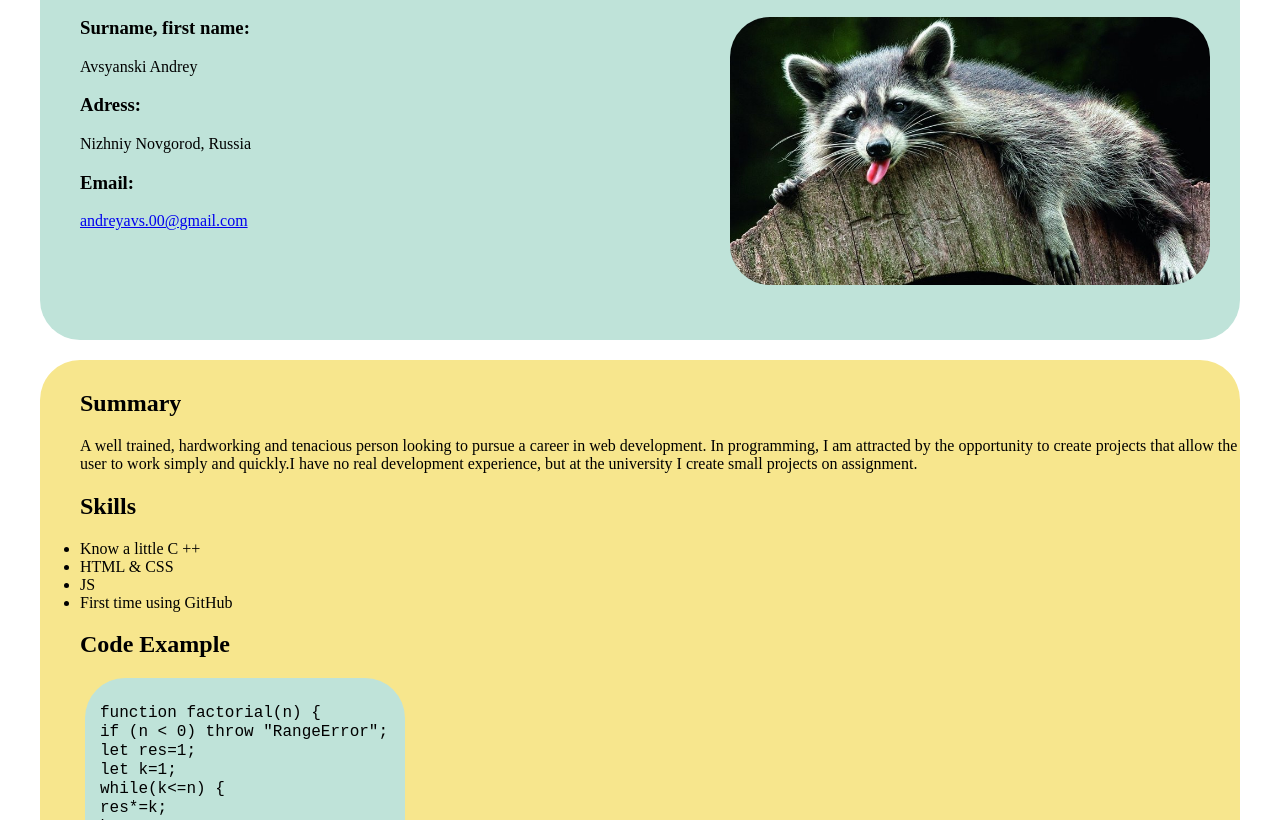
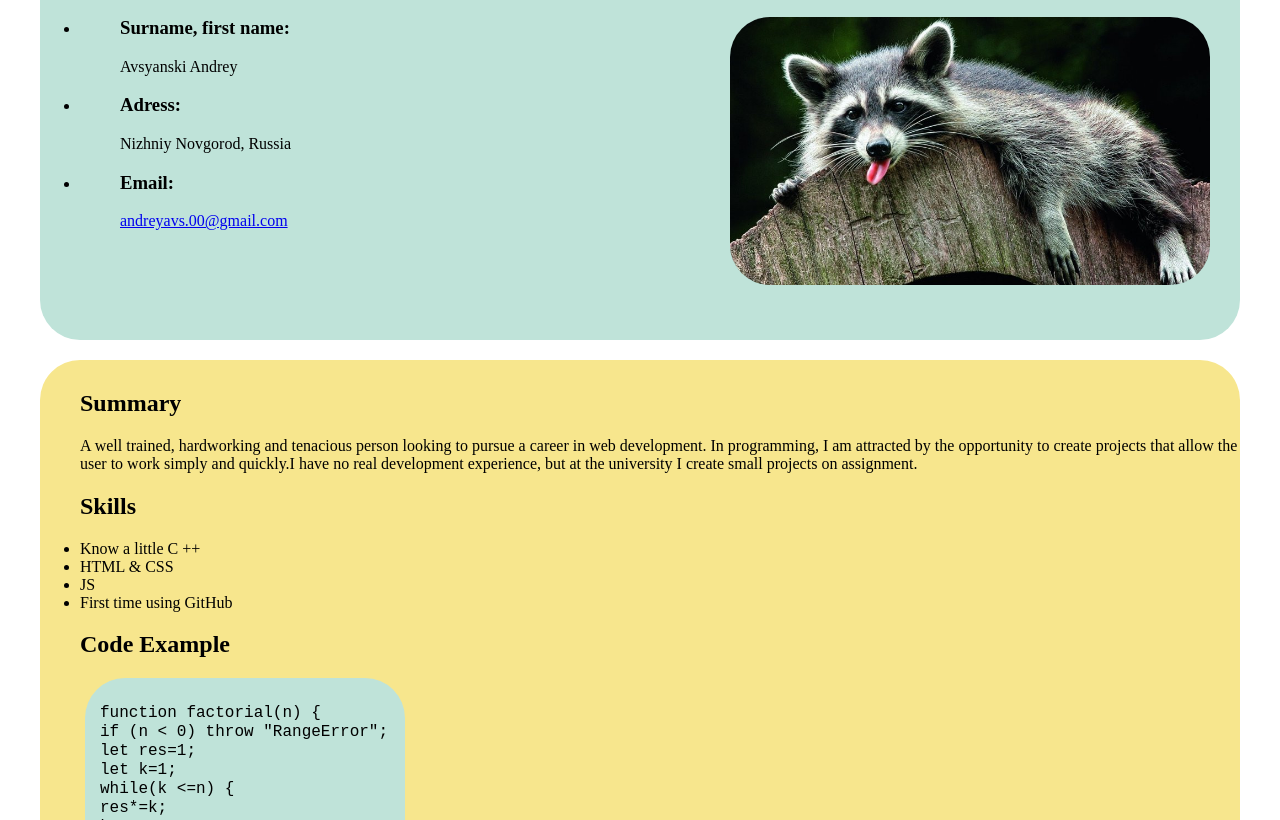
Before and after one commit to Andrey23500/rsschool-cv, a plain HTML site: page index.html in a window 1280 px wide. Shown: the part 132-952 px from the top of the page. Drawn offline with Linux system fonts and the light colour scheme.

Commit message:
fix: add alt attribute and list

```diff
--- a/index.html
+++ b/index.html
@@ -1,5 +1,5 @@
 <!DOCTYPE html>
-<html>
+<html lang="en">
 <head>
 	<title>Curriculum Vitae</title>
 	  <meta http-equiv="Content-Type" content="text/html; charset=utf-8">
@@ -10,13 +10,23 @@
 	<header>
 
 		<h2>Personal data</h2>
-		<img src="1.jpg">
-		<h3>Surname, first name:</h3>
-		<p>Avsyanski Andrey</p>
-		<h3>Adress:</h3>
-		<p> Nizhniy Novgorod, Russia</p>
-		<h3>Email:</h3>
-		<p><a href="andreyavs.00@gmail.com">andreyavs.00@gmail.com</a></p>
+		<img src="1.jpg" alt="avatar">
+		<ul>
+		 <li>
+			<h3>Surname, first name:</h3>
+			<p>Avsyanski Andrey</p>
+		</li>
+		<li>
+			<h3>Adress:</h3>
+			<p> Nizhniy Novgorod, Russia</p>
+		</li>
+		<li>
+			<h3>Email:</h3>
+			<p>
+				<a href="andreyavs.00@gmail.com">andreyavs.00@gmail.com</a>
+			</p>
+		</li>
+		</ul>
 	</header>
 
 	<div class="content">
@@ -42,10 +52,10 @@
 	<p>
 		<code>	function factorial(n) {
 		<Br>
-  		if (n < 0) throw "RangeError"; <Br>
+  		if (n &lt 0) throw "RangeError"; <Br>
   		let res=1;<Br>
   		let k=1;<Br>
- 		while(k<=n) {<Br>
+ 		while(k &lt=n) {<Br>
     	res*=k;<Br>
    		k++;<Br>
   		}<Br>
```
